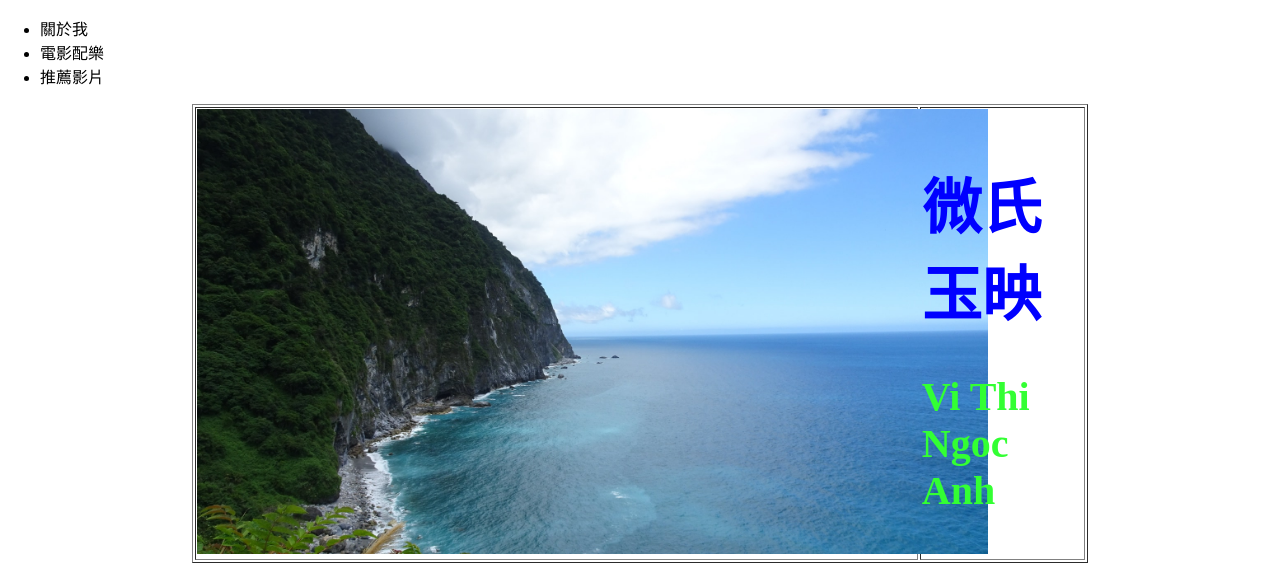
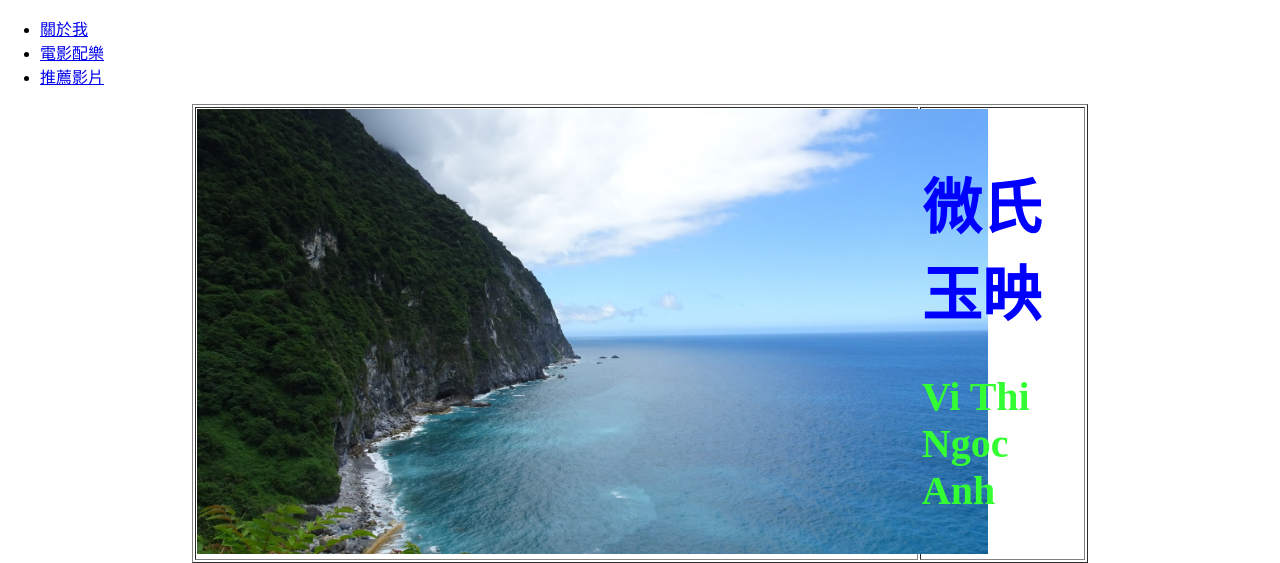
Before and after one commit to wihyyn/aboutme, a plain HTML site: page rwd.html in a window 1280 px wide. Shown: the top 563 px of the page. Drawn offline with Linux system fonts and the light colour scheme.

Commit message:
version 12: anchor

```diff
--- a/rwd.html
+++ b/rwd.html
@@ -26,9 +26,9 @@
 </head>
 <body>
 	<ul>
-		<li>關於我</li>
-		<li>電影配樂</li>
-		<li>推薦影片</li>
+		<li><a href="#wihyyn">關於我</a></li>
+		<li><a href="#soundtrack">電影配樂</a></li>
+		<li><a href="#youtube">推薦影片</a></li>
 	</ul>
 
 	<table width="70%" border="1">
@@ -48,7 +48,7 @@
 	<table width="70%" border="1">
 		<tr>
 			<td>
-				<h3>微氏玉映(Vi Thi Ngoc Anh)</h3>
+				<h3 id="wihyyn">微氏玉映(Vi Thi Ngoc Anh)</h3>
 				個人網頁：<a href="https://www1.pu.edu.tw/~wihyyn">https://www1.pu.edu.tw/~wihyyn</a><br>
 				IG：<a href="https://www.instagram.com/_cerlyvi_"
 				target="_blank">https://www.instagram.com/_cerlyvi_</a><br>
@@ -57,7 +57,7 @@
 			</td>
 
 			<td>
-				<h3>電影配樂</h3>
+				<h3 id="soundtrack">電影配樂</h3>
 				大象席地而坐電影配樂<br>
 				<audio controls>
 					<source src="elephant.mp3" type="audio/mP3">
@@ -65,7 +65,7 @@
 			</td>
 
 			<td>
-				<h3>推薦影片</h3>
+				<h3 id="youtube">推薦影片</h3>
 				不要去臺灣<br>
 				<iframe src="https://www.youtube.com/embed/pW88QFpHXa8" allowfullscreen></iframe>
 			</td>
```
